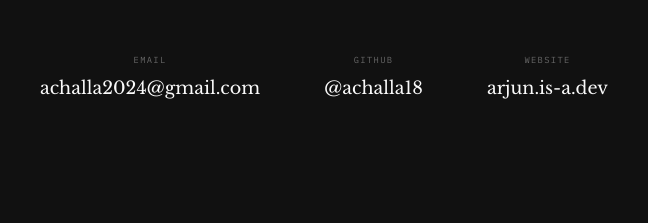
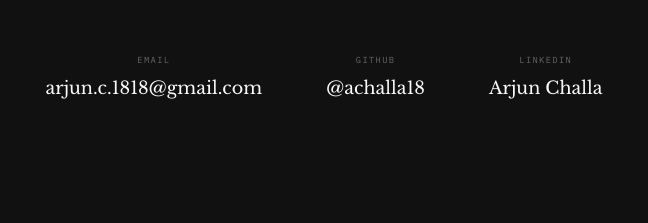
Before and after one commit to achalla18/personal-portifolio-2.0-github.io, a plain HTML site: page index.html in a window 1280 px wide. Shown: the part 7285-7508 px from the top of the page, 316-964 px from the left. Drawn offline with nearby package versions, Linux system fonts and the light colour scheme.

Commit message:
Update contact email and links in index.html

```diff
--- a/index.html
+++ b/index.html
@@ -1654,17 +1654,17 @@
         <span class="contact-eyebrow reveal">Let's Connect</span>
         <h2 class="contact-title reveal">Get in <em>Touch</em></h2>
         <div class="contact-links reveal">
-            <a href="mailto:achalla2024@gmail.com" class="contact-link">
+            <a href="mailto:arjun.c.1818@gmail.com" class="contact-link">
                 <span class="contact-link-label">Email</span>
-                <span class="contact-link-value">achalla2024@gmail.com</span>
+                <span class="contact-link-value">arjun.c.1818@gmail.com</span>
             </a>
             <a href="https://github.com/achalla18" target="_blank" class="contact-link">
                 <span class="contact-link-label">GitHub</span>
                 <span class="contact-link-value">@achalla18</span>
             </a>
-            <a href="https://arjun.is-a.dev" target="_blank" class="contact-link">
-                <span class="contact-link-label">Website</span>
-                <span class="contact-link-value">arjun.is-a.dev</span>
+            <a href="https://www.linkedin.com/in/arjun-challa-614950347/" target="_blank" class="contact-link">
+                <span class="contact-link-label">Linkedin</span>
+                <span class="contact-link-value">Arjun Challa</span>
             </a>
         </div>
     </section>
@@ -1680,7 +1680,7 @@
             </div>
         </div>
         <div class="footer-source">
-            <a href="https://github.com/achalla18" target="_blank">
+            <a href="https://github.com/achalla18/personal-portifolio-2.0-github.io" target="_blank">
                 Website source code: Made by me!
                 <svg viewBox="0 0 24 24" fill="none" stroke="currentColor" stroke-width="2">
                     <path d="M5 12h14M12 5l7 7-7 7"/>
```
